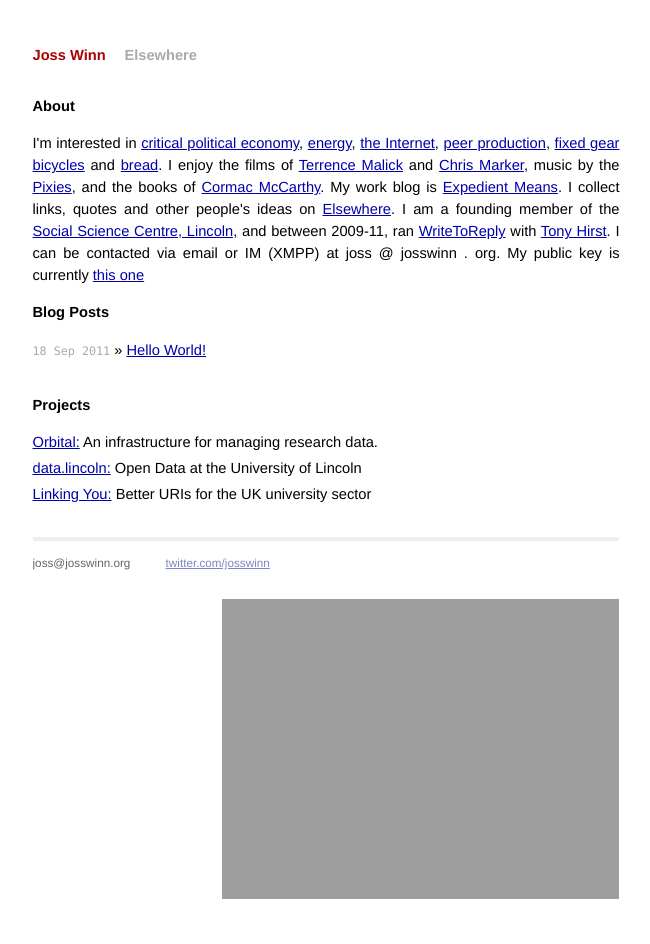
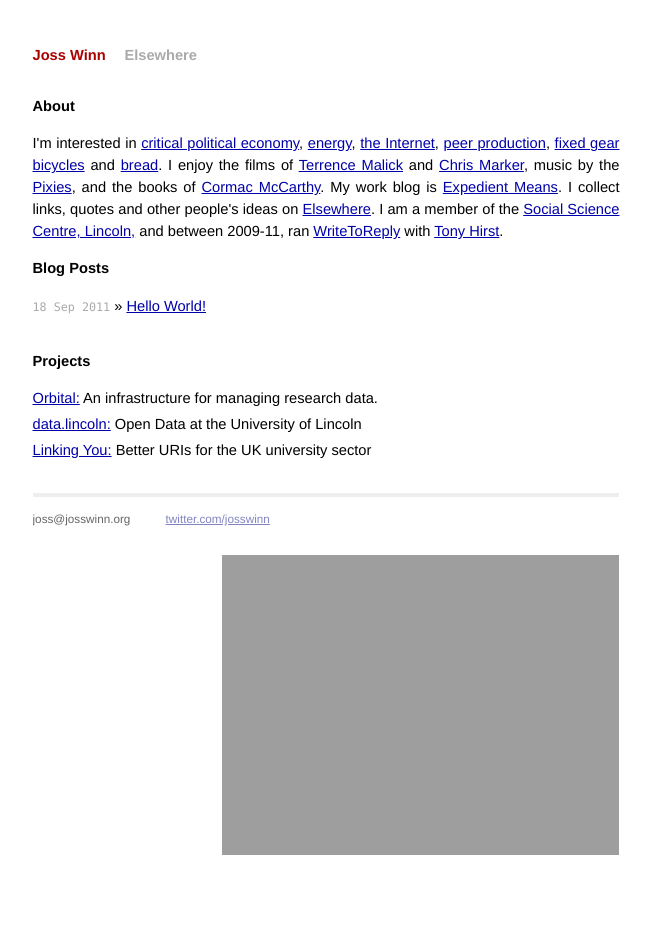
Before and after one commit to josswinn/josswinn.github.com, a Jekyll site: the page built from index.html, in a window 1280 px wide. Shown: the whole page, without its empty margins (314-964 px from the left). Built offline with Jekyll 4.4.1, drawn with Linux system fonts in a browser that asks for light colours; Markdown is read by kramdown in place of the engine named in the settings.

Commit message:
learning

```diff
--- a/_posts/2011-09-18-hello-world.markdown
+++ b/_posts/2011-09-18-hello-world.markdown
@@ -5,6 +5,6 @@
 
 # {{ page.title }}
 
-18 Sept 2011 - Lincoln
+<p class="meta"18 Sept 2011 - Lincoln</p>
 
 This is a test first post, using **markdown**.
--- a/index.html
+++ b/index.html
@@ -8,8 +8,7 @@
   <p>I'm interested in <a href="http://en.wikipedia.org/wiki/Karl_marx" rel="foaf:interest">critical political economy</a>, <a href="http://en.wikipedia.org/wiki/Peak_oil" rel="foaf:interest">energy</a>, <a href="http://vimeo.com/2696386" rel="foaf:interest">the Internet</a>, <a href="http://en.wikipedia.org/wiki/Peer_production" rel="foaf:interest">peer production</a>, <a href="http://josswinn.org/fixie/mather/frame/mather.html" rel="me foaf:interest">fixed gear bicycles</a> and <a href="http://www.sustainweb.org/realbread/" rel="foaf:interest">bread</a>.
 I enjoy the films of <a href="http://en.wikipedia.org/wiki/Terrence_malick" rel="foaf:interest">Terrence Malick</a> and <a href="http://en.wikipedia.org/wiki/Chris_Marker" rel="foaf:interest">Chris Marker</a>, music by the <a href="http://www.last.fm/user/josswinn/charts" rel="foaf:OnlineAccount foaf:interest">Pixies</a>, and the books of <a href="http://www.librarything.com/catalog/josswinn&amp;collection=-1&amp;deepsearch=cormac+mccarthy" rel="me foaf:OnlineAccount foaf:interest">Cormac McCarthy</a>.
 My work blog is <a href="http://joss.blogs.lincoln.ac.uk" rel="me foaf:weblog">Expedient Means</a>. I collect links, quotes and other people's ideas on <a href="http://josswinn.wordpress.com" rel="me foaf:weblog">Elsewhere</a>.
-I am a founding member of the <a href="http://socialsciencecentre.org.uk" rel="foaf:Organisation foaf:currentProject">Social Science Centre, Lincoln,</a> and between 2009-11, ran <a href="http://writetoreply.org/actually/2009/02/05/whats-it-all-about/" rel="me foaf:pastProject">WriteToReply</a> with <a href="http://en.wikimedia.org/wiki/Tony_Hirst_%28blogger%29" rel="foaf:knows">Tony Hirst</a>.
-I can be contacted via email or IM (XMPP) at joss @ josswinn . org. My public key is currently <a href="http://pgp.mit.edu:11371/pks/lookup?op=get&amp;search=0x6E6D10FF3E4B9F23">this one</a></p>
+I am a member of the <a href="http://socialsciencecentre.org.uk" rel="foaf:Organisation foaf:currentProject">Social Science Centre, Lincoln,</a> and between 2009-11, ran <a href="http://writetoreply.org/actually/2009/02/05/whats-it-all-about/" rel="me foaf:pastProject">WriteToReply</a> with <a href="http://en.wikimedia.org/wiki/Tony_Hirst_%28blogger%29" rel="foaf:knows">Tony Hirst</a>.
   <h1>Blog Posts</h1>
   <ul class="posts">
     {% for post in site.posts %}
```
